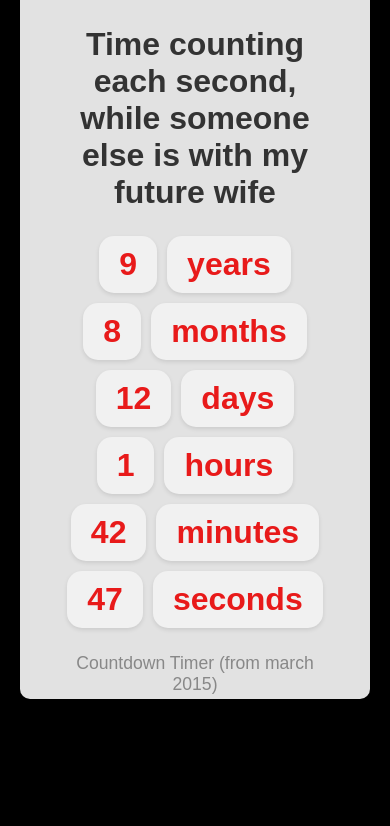
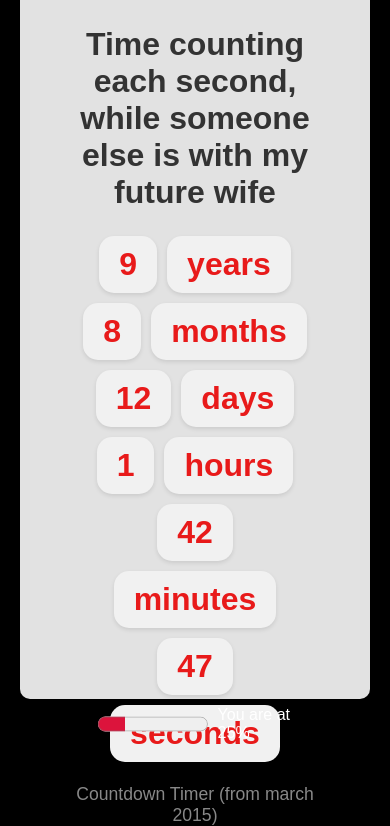
Before and after one commit to banekondic1996/banekondic1996.github.io, a plain HTML site: page index.html in a window 390 px wide. Shown: the part 791-1617 px from the top of the page. Before the commit the page ends 1490 px from the top, so only its background shows below. Drawn offline with Linux system fonts and the light colour scheme.

Commit message:
Add files via upload

```diff
--- a/index.html
+++ b/index.html
@@ -5,6 +5,15 @@
     <meta name="viewport" content="width=device-width, initial-scale=1.0">
     <title>Maximum expected life and time remaining</title>
     <style>
+        @media (max-width: 840px) {
+            #lifeProgressContainer{
+            accent-color: crimson;
+            height: 30px;
+            width: 50%;
+            bottom: 20px;
+            position: relative!important;
+        }
+        }
         body {
             font-family: 'Arial', sans-serif;
             background-color: black;
@@ -41,6 +50,7 @@
             font-weight: bold;
             margin-bottom: 20px;
             color: #e81a1a;
+            margin:10px;
         }
 
         .countdown span {
@@ -66,6 +76,20 @@
             font-size: 0.9em;
             color: #777;
             margin-top: 20px;
+        }
+        #lifeEndProgressID{
+            accent-color: crimson;
+            height: 30px;
+ /*            position: absolute;
+            bottom: 20px; */
+        }
+        #lifeProgressContainer{
+            color:white;
+            position: absolute;
+            bottom: 10px;
+            display: flex;
+            place-items: center;
+            gap: 10px;
         }
     </style>
 </head>
@@ -95,8 +119,16 @@
     </div>
     <p class="note">Countdown Timer (from march 2015)</p>
 </div>
+<div id="lifeProgressContainer">
+<progress id="lifeEndProgressID" value="" max="110"></progress><p id="lifeProgressTextID"></p>
+</div>
+<script>
 
-<script>
+    const currentDate = new Date();
+    const birthDate=new Date('03.02.1996,00:00:00');
+    const yearsOld=currentDate.getFullYear()-birthDate.getFullYear();
+    let lifeProgressVal=document.getElementById("lifeEndProgressID").value=yearsOld;
+    document.getElementById("lifeProgressTextID").innerHTML="You are at "+Math.round((yearsOld/110)*100)+"%";
     // Target date: December 1, 2106
     const targetDate = new Date('2106-12-01T00:00:00');
 
```
